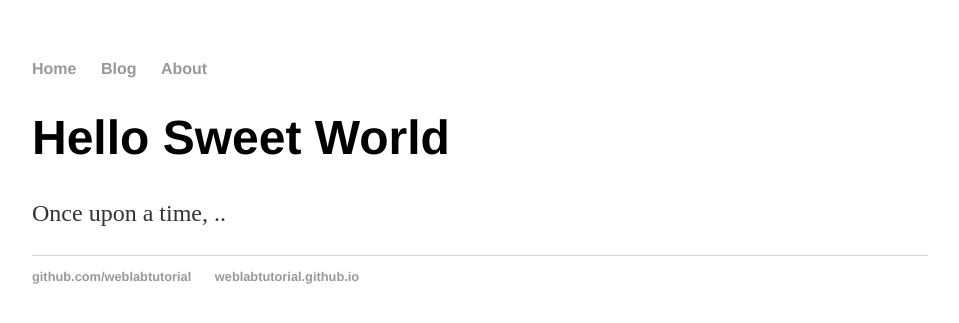
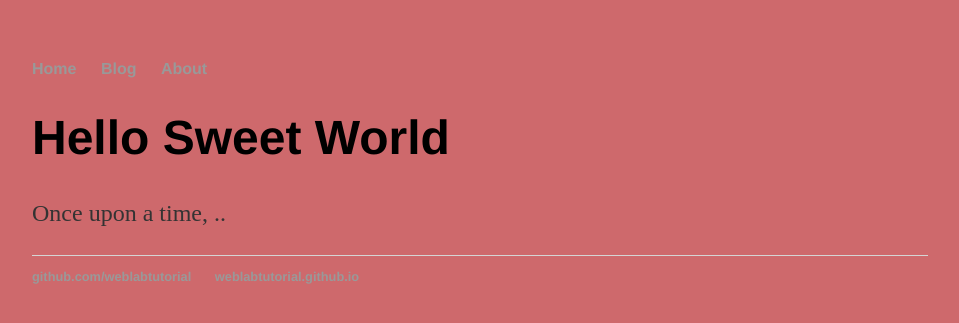
Before and after one commit to aa2149/aa2149.github.io, a Jekyll site: the page built from index.html, in a window 1280 px wide. Shown: the top 323 px of the page, without its empty margins (160-1119 px from the left). Built offline with Jekyll 4.4.1, drawn with Linux system fonts in a browser that asks for light colours.

Commit message:
Update main.css

```diff
--- a/css/main.css
+++ b/css/main.css
@@ -1,5 +1,6 @@
 body {
 margin: 60px auto; width: 70%;
+background-color: #CE696C;
 }
 h1 {
 font-size: 3em;
```
